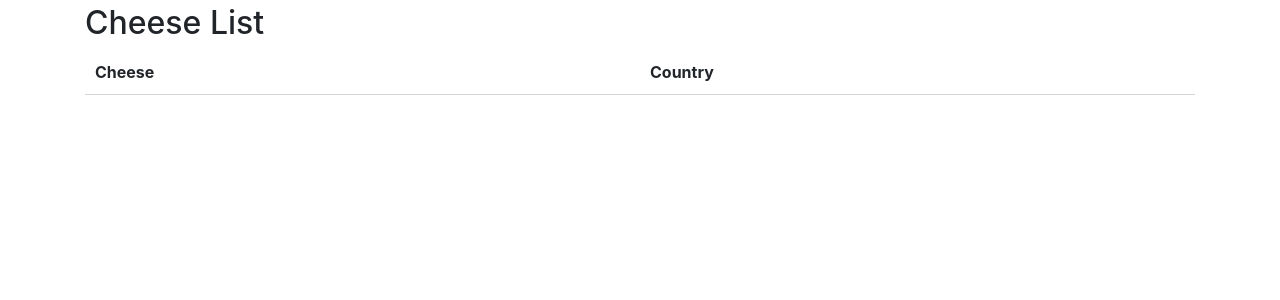
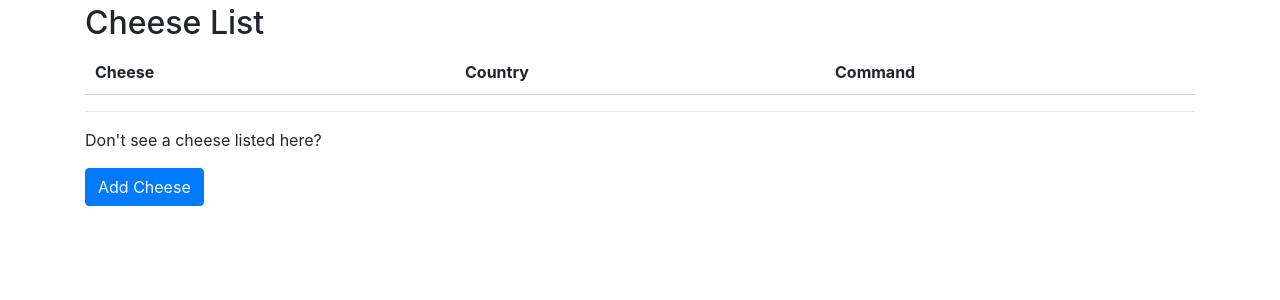
Before and after one commit to RashmiLnu/everycheese, a Django app: page /cheeses/ in a window 1280 px wide. Shown: the part 56-356 px from the top of the page. Run offline with Django 3.2, Linux system fonts and the light colour scheme; data that the repository does not hold is empty; some libraries are stand-ins or nearby versions.

Commit message:
First pass at working Add Cheese form and delete particular cheese

```diff
--- a/cookiecutter/cheeses/urls.py
+++ b/cookiecutter/cheeses/urls.py
@@ -2,8 +2,31 @@ from django.urls import path
 from . import views
 
 app_name = "cheeses"
+
 urlpatterns = [
-    path(route="", view=views.CheeseListView.as_view(), name="list"),
+    path(route="",
+         view=views.CheeseListView.as_view(),
+         name="list"
+    ),
+
+    path(
+        route='add/',
+        view=views.CheeseCreateView.as_view(),
+        name='add'
+    ),
+
+    path(
+        route='delete/<slug:slug>/',
+        view=views.CheeseDeleteView.as_view(),
+        name='delete'
+    ),
+
     # URL Pattern for the CheeseDetailView
-    path(route="<slug:slug>/", view=views.CheeseDetailView.as_view(), name="detail"),
+    path(route="<slug:slug>/",
+         view=views.CheeseDetailView.as_view(),
+         name="detail"
+    ),
+
+
+
 ]
--- a/cookiecutter/cheeses/views.py
+++ b/cookiecutter/cheeses/views.py
@@ -1,7 +1,25 @@
+from django.urls import reverse_lazy
 from django.views.generic import ListView, DetailView
 from .models import Cheese
+from django.views.generic import CreateView
+from django.views.generic import DeleteView
+
 class CheeseListView(ListView):
     model = Cheese
 
 class CheeseDetailView(DetailView):
     model = Cheese
+
+class CheeseCreateView(CreateView):
+    model = Cheese
+    fields = [
+            "name",
+            "description",
+            "firmness",
+            "country_of_origin",
+    ]
+
+class CheeseDeleteView(DeleteView):
+    model = Cheese
+    template_name = "cheeses/cheese_confirm_delete.html"
+    success_url = reverse_lazy("cheeses:list")
--- a/cookiecutter/templates/cheeses/cheese_list.html
+++ b/cookiecutter/templates/cheeses/cheese_list.html
@@ -1,3 +1,5 @@
+
+
 {% extends "base.html" %}
 {% block title %}Cheese List{% endblock title %}
 {% block content %}
@@ -8,21 +10,34 @@
       border-collapse: collapse;
     }
     th, td {
-      width: 50%;
+      width: 33%;  /* Adjusted for three columns */
       padding: 10px;
       border-bottom: 1px solid lightgrey;
+    }
+    .delete-link {
+      color: blue;
     }
   </style>
   <table>
     <tr>
       <th>Cheese</th>
       <th>Country</th>
+      <th>Command</th>  <!-- Added Command column header -->
     </tr>
     {% for cheese in cheese_list %}
     <tr>
       <td><a href="{% url 'cheeses:detail' cheese.slug %}">{{ cheese.name }}</a></td>
-      <td>{{ cheese.country_of_origin }}</td>
+      <td>{{ cheese.country_of_origin.name }}</td>
+      <td><a href="{% url 'cheeses:delete' cheese.slug %}" class="delete-link">Delete</a></td>  <!-- Added Delete link -->
     </tr>
     {% endfor %}
   </table>
+  <hr/>
+<p>Don't see a cheese listed here?</p>
+<p>
+<a class="btn btn-primary"
+href="{% url 'cheeses:add' %}" role="button">
+Add Cheese
+</a>
+</p>
 {% endblock content %}
```
Also changed, not shown: cookiecutter/cheeses/models.py (+13 -1 lines), cookiecutter/templates/cheeses/cheese_confirm_delete.html (added, +11 -0 lines), cookiecutter/templates/cheeses/cheese_form.html (added, +10 -0 lines).
